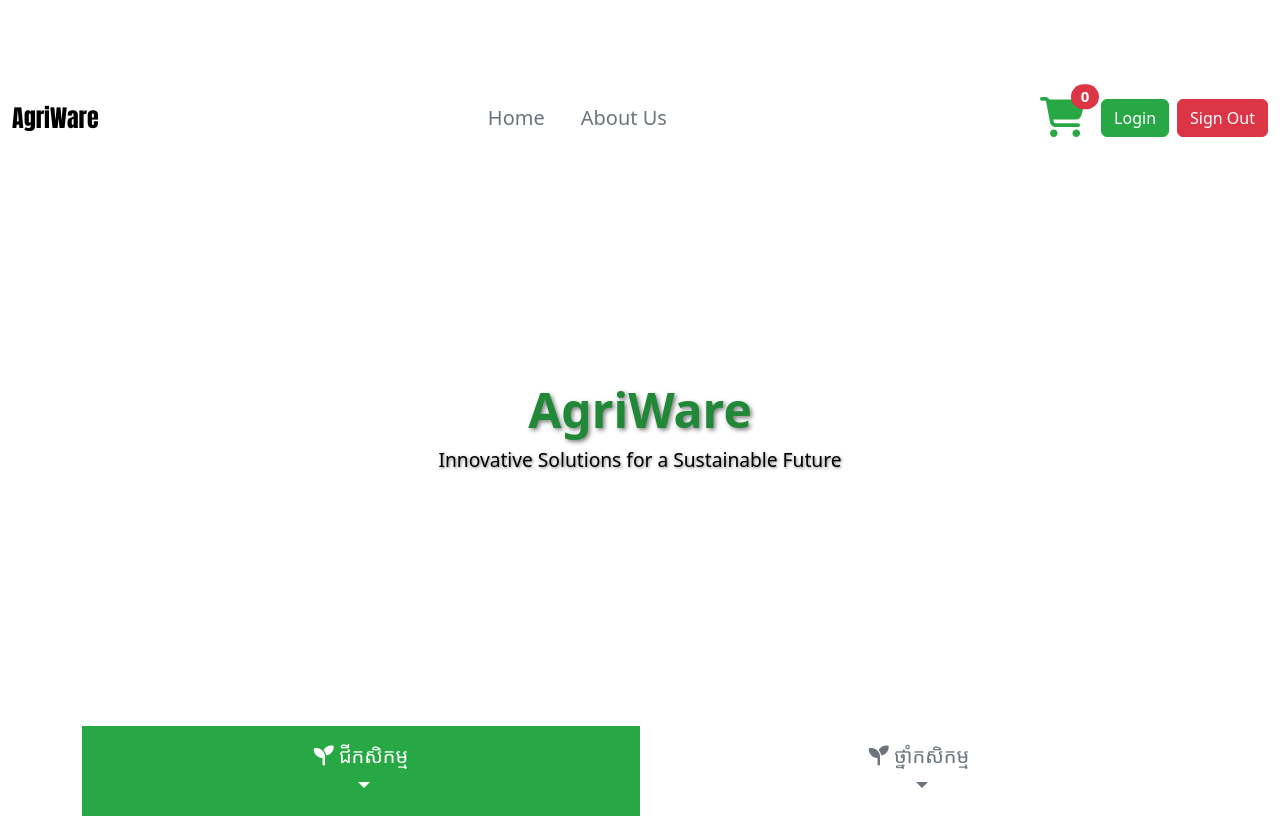
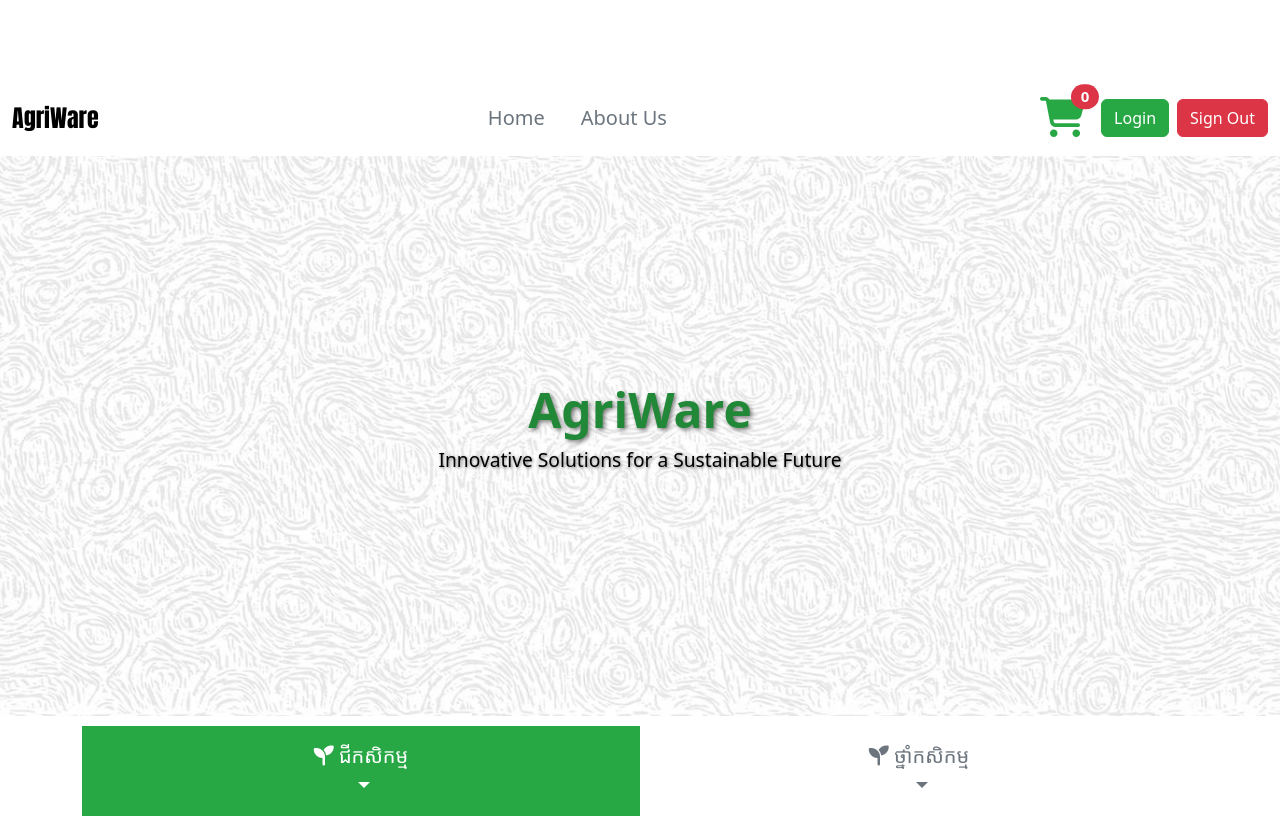
Before and after one commit to JacksonG61/Agriwaree, a plain HTML site: page index.html in a window 1280 px wide. Shown: the top 819 px of the page. Drawn offline with nearby package versions, Linux system fonts and the light colour scheme; files whose address does not match are found by name.

Commit message:
Update common.css

```diff
--- a/common.css
+++ b/common.css
@@ -203,7 +203,7 @@ footer {
     }
 }
 .hero-section {
-    background-image: url('/Img/light-gray-background-abstract-texture-banner_149326-3792.avif');
+    background-image: url('light-gray-background-abstract-texture-banner_149326-3792.avif');
     background-size: cover;
     background-position: center;
     height: 70vh;
```
